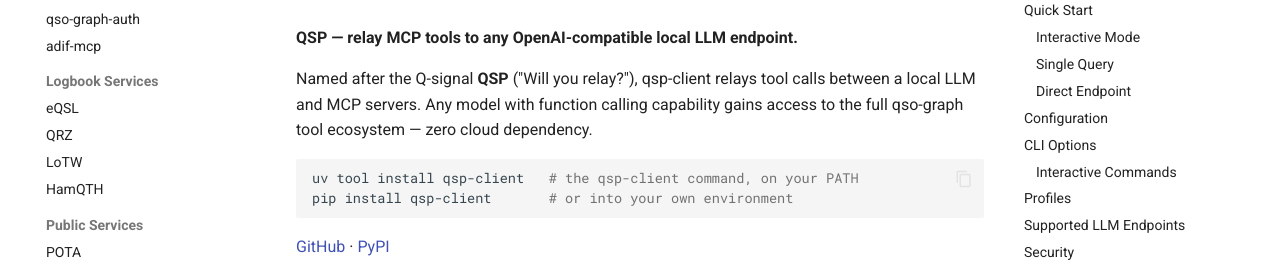
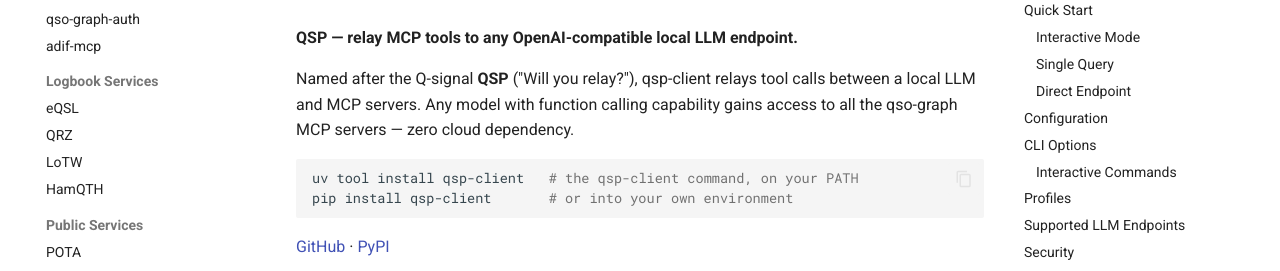
Before and after one commit to qso-graph/qso-graph.github.io, an MkDocs documentation site: the page built from docs/servers/qsp-client.md, in a window 1280 px wide and 900 px high. Shown: the part 203-474 px from the top of the window. Built offline with MkDocs 1.6.1 and Material for MkDocs 9.7.7, drawn with Linux system fonts in a browser that asks for light colours; comment, search, counter and statistics services are not loaded.

Commit message:
Wording: "open amateur radio software", not "ecosystem"; OMISS is the O.M. International Sideband Society
Co-Authored-By: Claude Opus 5.5 <noreply@anthropic.com>

````diff
--- a/docs/llms.txt
+++ b/docs/llms.txt
@@ -24,7 +24,7 @@
 - [iota-mcp](https://qso-graph.io/servers/iota/): Islands on the Air — group lookup, island search, DXCC mapping, nearby groups, programme stats. {{ tools("iota-mcp") }} tools.
 - [ionis-mcp](https://github.com/qso-graph/ionis-mcp): IONIS-AI HF propagation analytics over published signature datasets. {{ tools("ionis-mcp") }} tools.
 - [wspr-mcp](https://qso-graph.io/servers/wspr/): wspr.live ClickHouse — beacon spots, band activity, top beacons, top spotters, propagation, grid activity, longest paths, SNR trends. {{ tools("wspr-mcp") }} tools.
-- [omiss-mcp](https://qso-graph.io/servers/omiss-mcp/): OMISS (Old Man International Sideband Society) — net schedule, nets on the air, member lookup, check-in history, Statehood schedule, officers, awards, net statistics. {{ tools("omiss-mcp") }} tools.
+- [omiss-mcp](https://qso-graph.io/servers/omiss-mcp/): OMISS (O.M. International Sideband Society) — net schedule, nets on the air, member lookup, check-in history, Statehood schedule, officers, awards, net statistics. {{ tools("omiss-mcp") }} tools.
 
 ## Radio Logging
 
--- a/docs/servers/qsp-client.md
+++ b/docs/servers/qsp-client.md
@@ -2,7 +2,7 @@
 
 **QSP — relay MCP tools to any OpenAI-compatible local LLM endpoint.**
 
-Named after the Q-signal **QSP** ("Will you relay?"), qsp-client relays tool calls between a local LLM and MCP servers. Any model with function calling capability gains access to the full qso-graph tool ecosystem — zero cloud dependency.
+Named after the Q-signal **QSP** ("Will you relay?"), qsp-client relays tool calls between a local LLM and MCP servers. Any model with function calling capability gains access to all the qso-graph MCP servers — zero cloud dependency.
 
 ```bash
 uv tool install qsp-client   # the qsp-client command, on your PATH
````
Also changed, not shown: docs/servers/llm-stack.md (+1 -1 lines).
